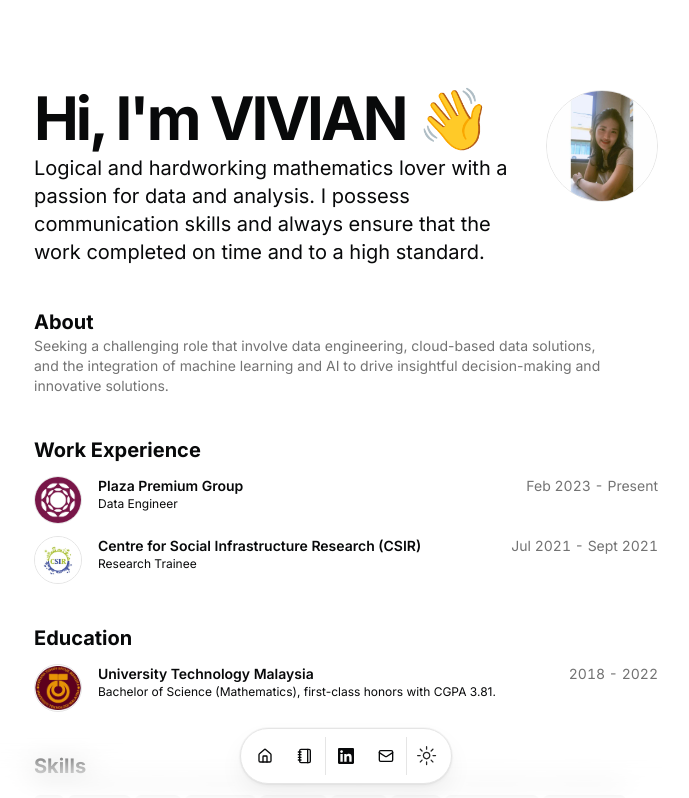
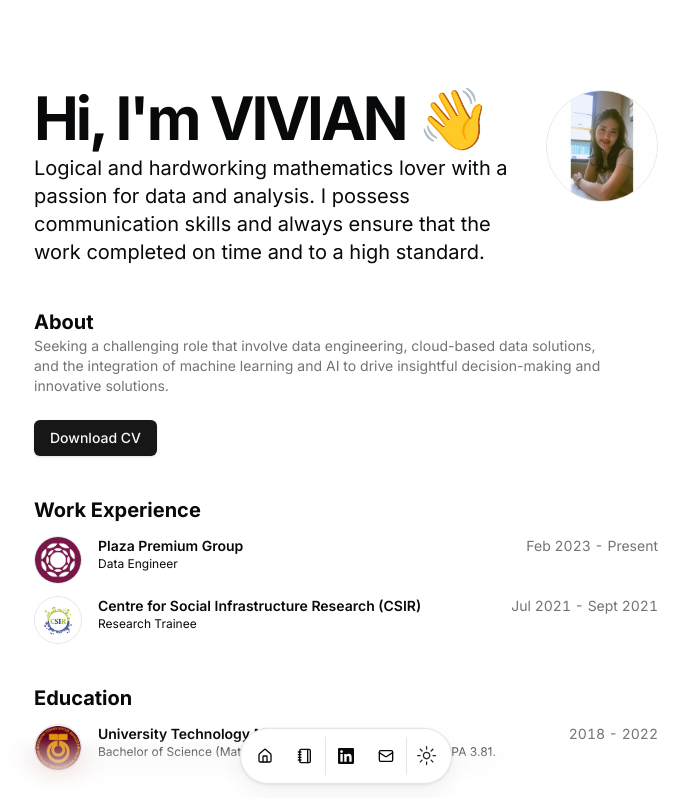
Before and after one commit to charles5991/vivian-portfolio, a Next.js app: page / in a window 1280 px wide. Shown: the top 798 px of the page, without its empty margins (294-983 px from the left). Built offline with nearby package versions, Linux system fonts and the light colour scheme.

Commit message:
pdf download

```diff
--- a/src/app/page.tsx
+++ b/src/app/page.tsx
@@ -6,6 +6,7 @@ import { ResumeCard } from "@/components/resume-card";
 import { Avatar, AvatarFallback, AvatarImage } from "@/components/ui/avatar";
 import { Badge } from "@/components/ui/badge";
 import { DATA } from "@/data/resume";
+import { Button } from "@/components/ui/button";
 import Link from "next/link";
 import Markdown from "react-markdown";
 
@@ -48,8 +49,12 @@ export default function Page() {
             {DATA.summary}
           </Markdown>
         </BlurFade>
+        <br />
+        <BlurFade delay={BLUR_FADE_DELAY * 4}>
+        <Link href="/cv.pdf" target="_blank"><Button>Download CV</Button></Link>
+        </BlurFade>
       </section>
-      <section id="work">
+        <section id="work">
         <div className="flex min-h-0 flex-col gap-y-3">
           <BlurFade delay={BLUR_FADE_DELAY * 5}>
             <h2 className="text-xl font-bold">Work Experience</h2>
```
Also changed, not shown: 1 other file (tests, documents, lock files or other folders).
